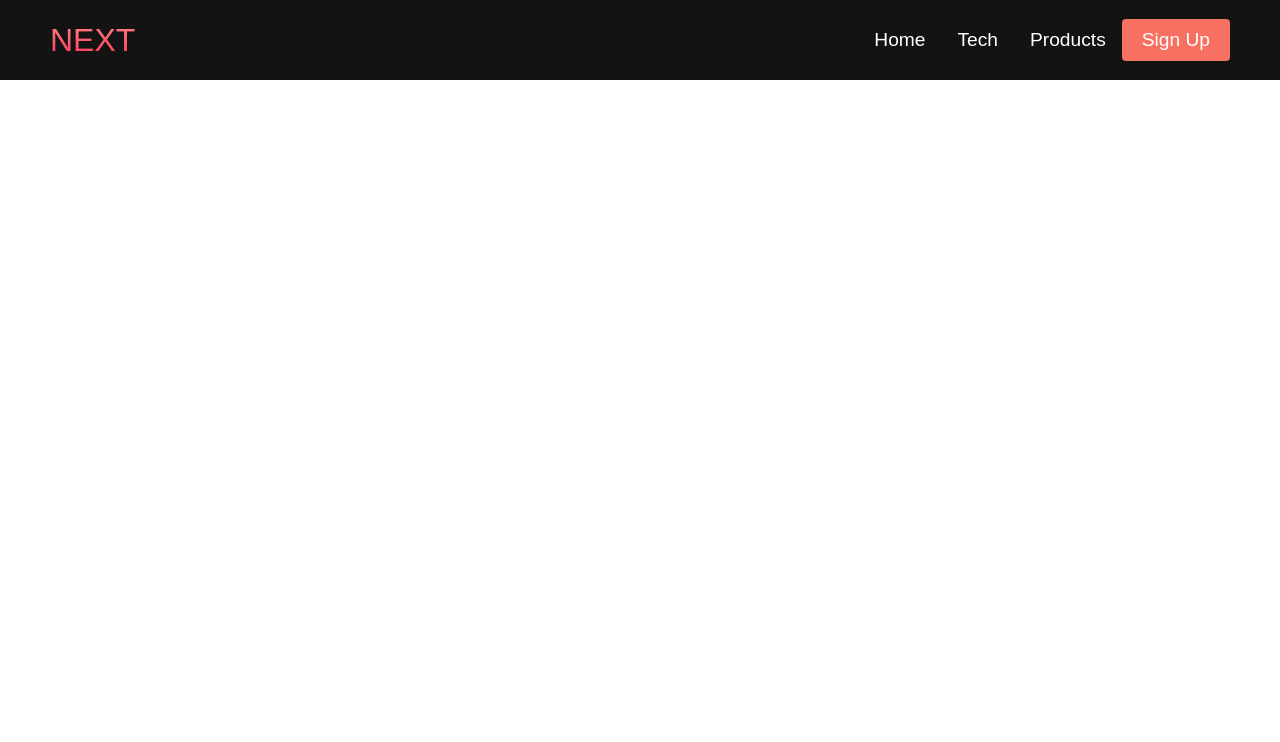
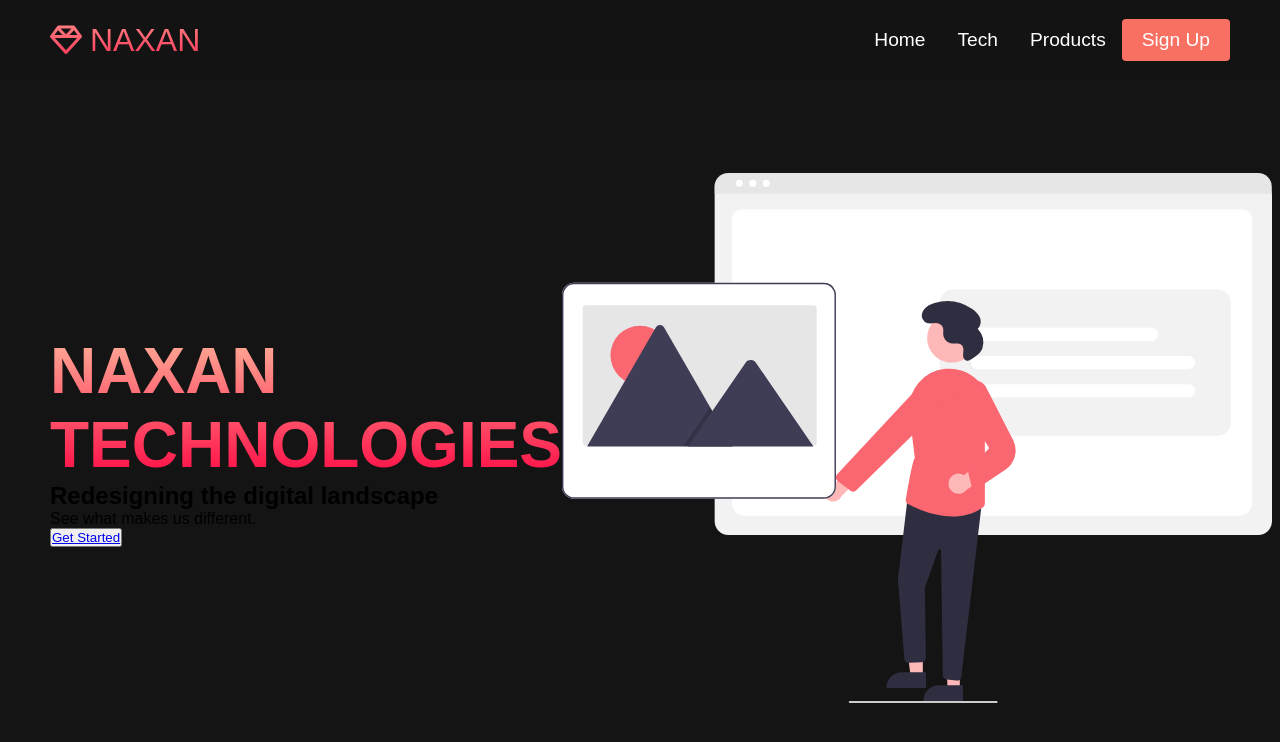
Before and after one commit to atypicalbitter/NAXAN-site, a plain HTML site: page index.html in a window 1280 px wide. Drawn offline with Linux system fonts and the light colour scheme.

Commit message:
Designing hero section.

```diff
--- a/index.html
+++ b/index.html
@@ -3,7 +3,7 @@
 <head>
   <meta charset="UTF-8">
   <meta name="viewport" content="width=device-width, initial-scale=1.0">
-  <title>NEXT website
+  <title>NAXAN website
   </title>
   <link rel="stylesheet" href="./styles.css">
 </head>
@@ -13,7 +13,9 @@
 <!-------- NAVBAR  -------->
   <nav class="navbar">
   <div class="navbar-container">
-    <a href="/" id="navbar-logo">NEXT</a>
+    <a href="/" id="navbar-logo">
+      <i class="fa-regular fa-gem"></i>
+    </i>NAXAN</a>
     <div class="navbar-toggle" id="mobile-menu">
       <span class="bar"></span>
       <span class="bar"></span>
@@ -49,12 +51,28 @@
   </div>
 </nav>
 
+    <!-------- HERO SECTION -------->
+
+    <div class="main">
+      <div class="main-container">
+        <div class="main-content">
+          <h1>NAXAN TECHNOLOGIES</h1>
+          <H2>Redesigning the digital landscape</H2>
+          <p>See what makes us different.</p>
+          <button class="main-btn"><a href="/">Get Started</a></button>
+        </div>
+        <div class="main-img-container">
+          <img src="./images/PC-Tech.svg" alt="" id="main-img">
+        </div>
+      </div>
+    </div>
 
 
 
 
 
 
+<script src="https://kit.fontawesome.com/3804393f41.js" crossorigin="anonymous"></script>
   <script src="./app.js "></script>
 </body>
 </html>
--- a/styles.css
+++ b/styles.css
@@ -106,6 +106,39 @@
   transition: all 0.7s ease-in-out;
 }
 
+/* ------ HERO SECTION ------ */
+
+.main {
+  background-color: #141414;
+}
+
+.main-container{
+  display: grid;
+  grid-template-columns: 1fr 1fr;
+  align-items: center;
+  justify-self: center;
+  margin: 0 auto;
+  height: 90vh;
+  background-color: #141414;
+  z-index: 1;
+  width: 100%;
+  max-width: 1300px;
+  padding: 0 50px;
+}
+
+.main-content h1 {
+  font-size: 4rem;
+  background-color: #ff8177;
+  background-image: linear-gradient(to top, #ff0844 0%, #ffb199 100%);
+  background-size: 100%;
+  -webkit-background-clip: text;
+  -moz-background-clip: text;
+  -webkit-text-fill-color: transparent;
+  -moz-text-fill-color: transparent;
+}
+
+
+
 /* ------ MEDIA QUERIES ------ */
 
 @media screen and (max-width: 960px) {
```
Also changed, not shown: images/PC-Hero.svg (added), images/PC-Tech.svg (added).
